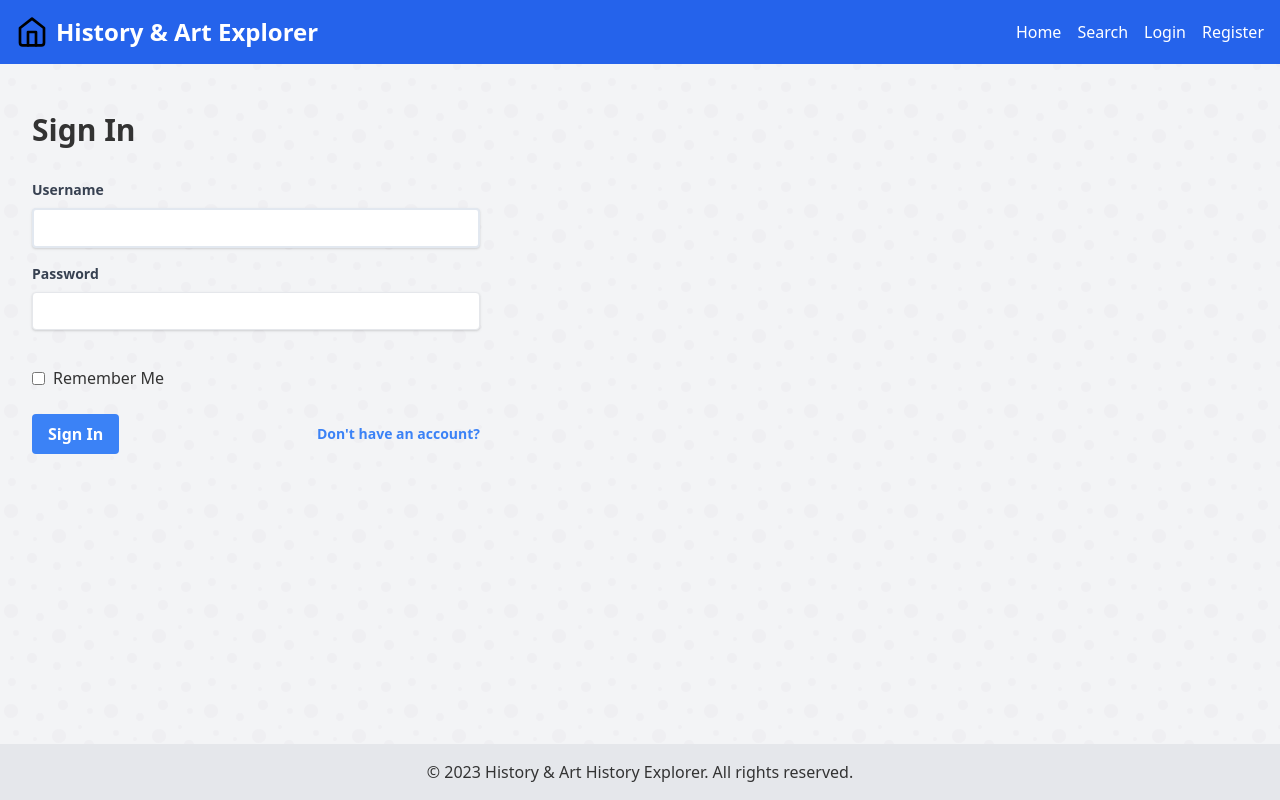
After one commit to DervinEvolve/ArtHistoryNavigator, a Flask app: a page that uses templates/base.html in a window 1280 px wide. The commit adds this page. Run offline with Flask 3, Linux system fonts and the light colour scheme.

Commit message:
Agent step completed: Implement user accounts and personalized learning paths

```diff
--- a/main.py
+++ b/main.py
@@ -1,11 +1,30 @@
-from flask import Flask, render_template, request, jsonify
+from flask import Flask, render_template, request, jsonify, redirect, url_for, flash
+from flask_login import LoginManager, login_user, logout_user, login_required, current_user
+from flask_migrate import Migrate
+from urllib.parse import urlparse
 from utils.api_helpers import perform_search
+from models import db, User, LearningPath
 import asyncio
 import logging
 import math
+import os
 
 app = Flask(__name__)
+app.config['SECRET_KEY'] = os.environ.get('SECRET_KEY') or 'you-will-never-guess'
+app.config['SQLALCHEMY_DATABASE_URI'] = os.environ.get('DATABASE_URL') or 'sqlite:///app.db'
+app.config['SQLALCHEMY_TRACK_MODIFICATIONS'] = False
+
+db.init_app(app)
+migrate = Migrate(app, db)
+
+login_manager = LoginManager(app)
+login_manager.login_view = 'login'
+
 logging.basicConfig(level=logging.INFO)
+
+@login_manager.user_loader
+def load_user(id):
+    return User.query.get(int(id))
 
 @app.route("/")
 def index():
@@ -56,6 +75,78 @@ async def api_search():
 def details(source, id):
     return render_template("details.html", source=source, id=id)
 
+@app.route('/register', methods=['GET', 'POST'])
+def register():
+    if current_user.is_authenticated:
+        return redirect(url_for('index'))
+    if request.method == 'POST':
+        username = request.form['username']
+        email = request.form['email']
+        password = request.form['password']
+        user = User.query.filter_by(username=username).first()
+        if user is not None:
+            flash('Please use a different username.')
+            return redirect(url_for('register'))
+        user = User.query.filter_by(email=email).first()
+        if user is not None:
+            flash('Please use a different email address.')
+            return redirect(url_for('register'))
+        user = User(username=username, email=email)
+        user.set_password(password)
+        db.session.add(user)
+        db.session.commit()
+        flash('Congratulations, you are now a registered user!')
+        return redirect(url_for('login'))
+    return render_template('register.html', title='Register')
+
+@app.route('/login', methods=['GET', 'POST'])
+def login():
+    if current_user.is_authenticated:
+        return redirect(url_for('index'))
+    if request.method == 'POST':
+        user = User.query.filter_by(username=request.form['username']).first()
+        if user is None or not user.check_password(request.form['password']):
+            flash('Invalid username or password')
+            return redirect(url_for('login'))
+        login_user(user, remember=request.form.get('remember_me'))
+        next_page = request.args.get('next')
+        if not next_page or urlparse(next_page).netloc != '':
+            next_page = url_for('index')
+        return redirect(next_page)
+    return render_template('login.html', title='Sign In')
+
+@app.route('/logout')
+def logout():
+    logout_user()
+    return redirect(url_for('index'))
+
+@app.route('/profile')
+@login_required
+def profile():
+    return render_template('profile.html', title='Profile')
+
+@app.route('/create_learning_path', methods=['GET', 'POST'])
+@login_required
+def create_learning_path():
+    if request.method == 'POST':
+        title = request.form['title']
+        description = request.form['description']
+        learning_path = LearningPath(title=title, description=description, user=current_user)
+        db.session.add(learning_path)
+        db.session.commit()
+        flash('Your learning path has been created!')
+        return redirect(url_for('profile'))
+    return render_template('create_learning_path.html', title='Create Learning Path')
+
+@app.route('/learning_path/<int:path_id>')
+@login_required
+def view_learning_path(path_id):
+    learning_path = LearningPath.query.get_or_404(path_id)
+    if learning_path.user != current_user:
+        flash('You do not have permission to view this learning path.')
+        return redirect(url_for('profile'))
+    return render_template('view_learning_path.html', title='View Learning Path', learning_path=learning_path)
+
 @app.errorhandler(404)
 def page_not_found(e):
     return render_template("404.html"), 404
--- a/pyproject.toml
+++ b/pyproject.toml
@@ -10,6 +10,10 @@ python = "^3.11"
 flask = {extras = ["async"], version = "^3.0.3"}
 requests = "^2.32.3"
 aiohttp = "^3.10.5"
+flask-login = "^0.6.3"
+flask-sqlalchemy = "^3.1.1"
+flask-migrate = "^4.0.7"
+psycopg2-binary = "^2.9.9"
 
 
 [build-system]
--- a/templates/base.html
+++ b/templates/base.html
@@ -18,12 +18,30 @@
                 <ul class="flex space-x-4">
                     <li><a href="/" class="hover:underline">Home</a></li>
                     <li><a href="/search" class="hover:underline">Search</a></li>
+                    {% if current_user.is_authenticated %}
+                        <li><a href="{{ url_for('profile') }}" class="hover:underline">Profile</a></li>
+                        <li><a href="{{ url_for('logout') }}" class="hover:underline">Logout</a></li>
+                    {% else %}
+                        <li><a href="{{ url_for('login') }}" class="hover:underline">Login</a></li>
+                        <li><a href="{{ url_for('register') }}" class="hover:underline">Register</a></li>
+                    {% endif %}
                 </ul>
             </nav>
         </div>
     </header>
 
     <main class="container mx-auto flex-grow p-4">
+        {% with messages = get_flashed_messages() %}
+        {% if messages %}
+            <div class="bg-blue-100 border-t border-b border-blue-500 text-blue-700 px-4 py-3 mb-4" role="alert">
+                <ul class="list-disc list-inside">
+                    {% for message in messages %}
+                    <li>{{ message }}</li>
+                    {% endfor %}
+                </ul>
+            </div>
+        {% endif %}
+        {% endwith %}
         {% block content %}{% endblock %}
     </main>
 
--- /dev/null
+++ b/templates/login.html
@@ -0,0 +1,31 @@
+{% extends "base.html" %}
+
+{% block content %}
+<div class="container mx-auto px-4 py-8">
+    <h1 class="text-3xl font-bold mb-8">Sign In</h1>
+    <form action="" method="post" class="max-w-md">
+        <div class="mb-4">
+            <label for="username" class="block text-gray-700 text-sm font-bold mb-2">Username</label>
+            <input type="text" name="username" id="username" required class="shadow appearance-none border rounded w-full py-2 px-3 text-gray-700 leading-tight focus:outline-none focus:shadow-outline">
+        </div>
+        <div class="mb-6">
+            <label for="password" class="block text-gray-700 text-sm font-bold mb-2">Password</label>
+            <input type="password" name="password" id="password" required class="shadow appearance-none border rounded w-full py-2 px-3 text-gray-700 mb-3 leading-tight focus:outline-none focus:shadow-outline">
+        </div>
+        <div class="mb-6">
+            <label class="flex items-center">
+                <input type="checkbox" name="remember_me" class="form-checkbox">
+                <span class="ml-2">Remember Me</span>
+            </label>
+        </div>
+        <div class="flex items-center justify-between">
+            <button type="submit" class="bg-blue-500 hover:bg-blue-700 text-white font-bold py-2 px-4 rounded focus:outline-none focus:shadow-outline">
+                Sign In
+            </button>
+            <a href="{{ url_for('register') }}" class="inline-block align-baseline font-bold text-sm text-blue-500 hover:text-blue-800">
+                Don't have an account?
+            </a>
+        </div>
+    </form>
+</div>
+{% endblock %}
```
Also changed, not shown: models.py (added, +31 -0 lines), templates/create_learning_path.html (added, +25 -0 lines), templates/profile.html (added, +29 -0 lines), templates/register.html (added, +29 -0 lines), templates/view_learning_path.html (added, +30 -0 lines), 2 other files.
